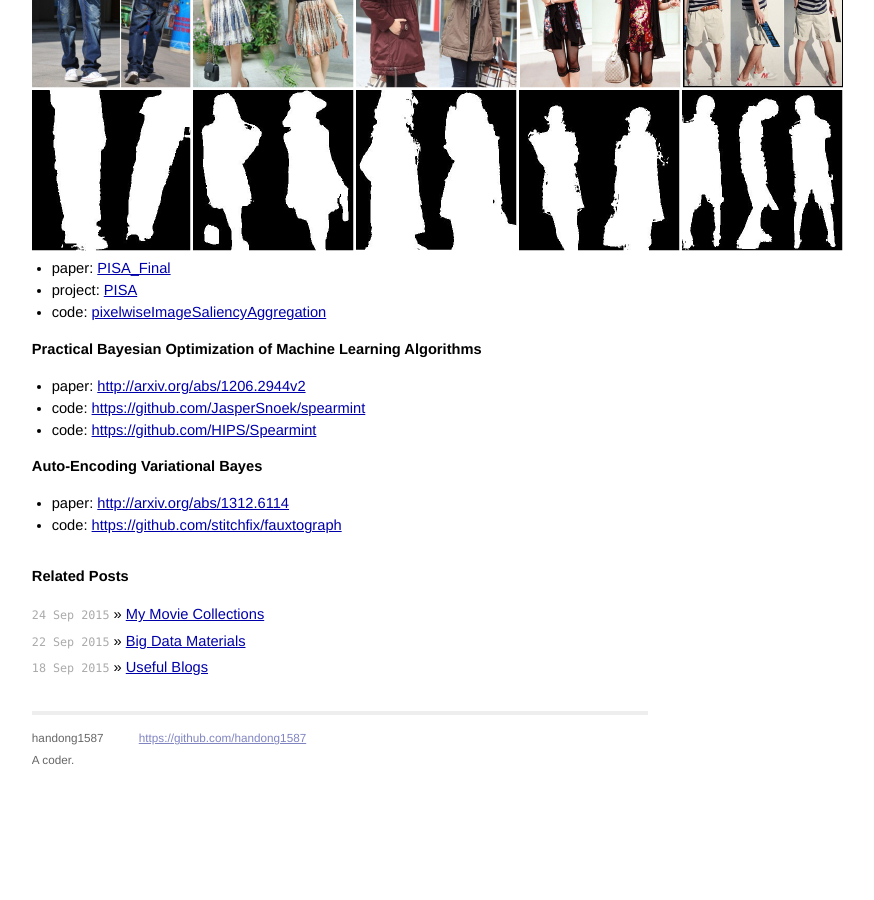
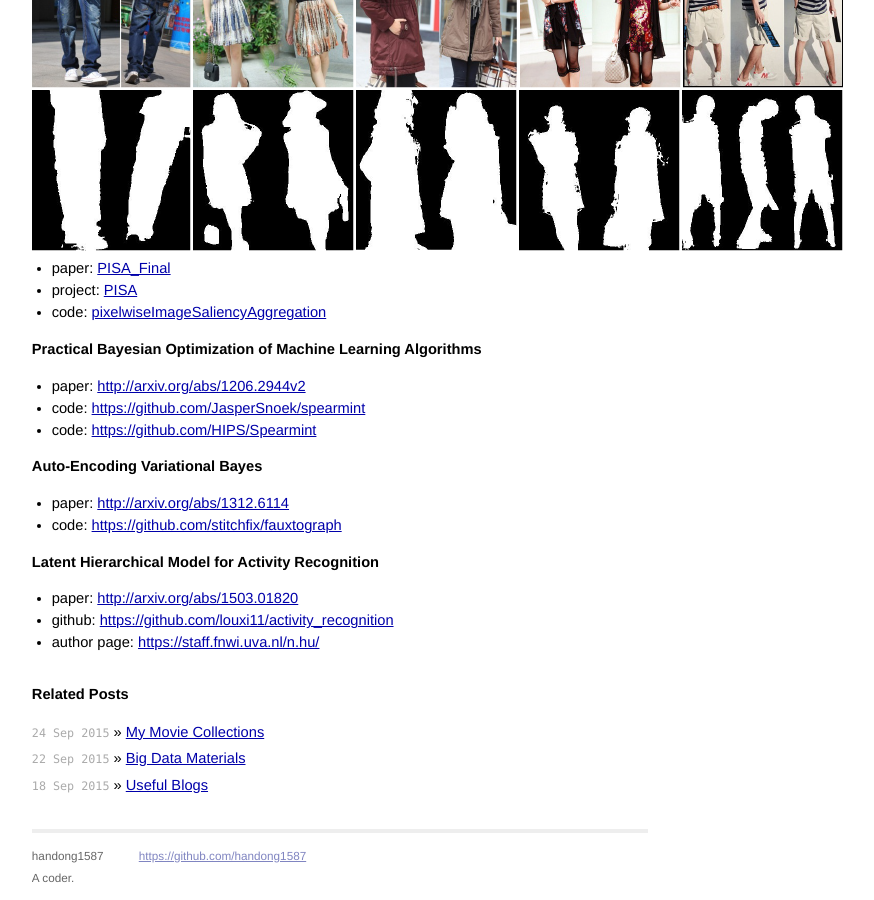
Before and after one commit to handong1587/handong1587.github.io, a Jekyll site: the page built from _posts/machine_learning/2015-08-27-machine-learning-materials.md, in a window 1280 px wide and 900 px high, scrolled down 1106 px. Shown: the whole window, without its empty margins (300-1174 px from the left). Built offline with Jekyll 4.4.1, drawn with Linux system fonts in a browser that asks for light colours; Markdown is read by kramdown in place of the engine named in the settings; comment, search, counter and statistics services are not loaded; before the commit the page ends 1889 px from its top, so only the background shows below that.

Commit message:
update md

```diff
--- a/_posts/machine_learning/2015-08-27-machine-learning-materials.md
+++ b/_posts/machine_learning/2015-08-27-machine-learning-materials.md
@@ -39,3 +39,9 @@ title: Machine Learning Materials
 
 - paper: [http://arxiv.org/abs/1312.6114](http://arxiv.org/abs/1312.6114)
 - code: [https://github.com/stitchfix/fauxtograph](https://github.com/stitchfix/fauxtograph)
+
+**Latent Hierarchical Model for Activity Recognition**
+
+- paper: [http://arxiv.org/abs/1503.01820](http://arxiv.org/abs/1503.01820)
+- github: [https://github.com/louxi11/activity_recognition](https://github.com/louxi11/activity_recognition)
+- author page: [https://staff.fnwi.uva.nl/n.hu/](https://staff.fnwi.uva.nl/n.hu/)
```
Also changed, not shown: _posts/deep_learning/2015-08-27-deep-learning-materials.md (+5 -0 lines), _posts/deep_learning/2015-08-27-rnn-and-lstm-materials.md (+3 -1 lines), _posts/programming_study/2015-09-09-interesting-projects.md (+4 -0 lines), _posts/programming_study/2015-09-14-interesting-blogs.md (+4 -0 lines).
